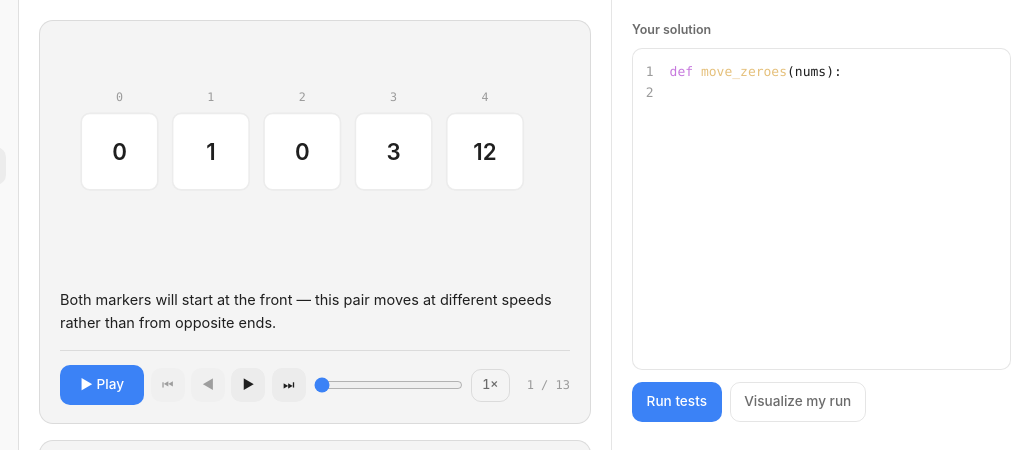
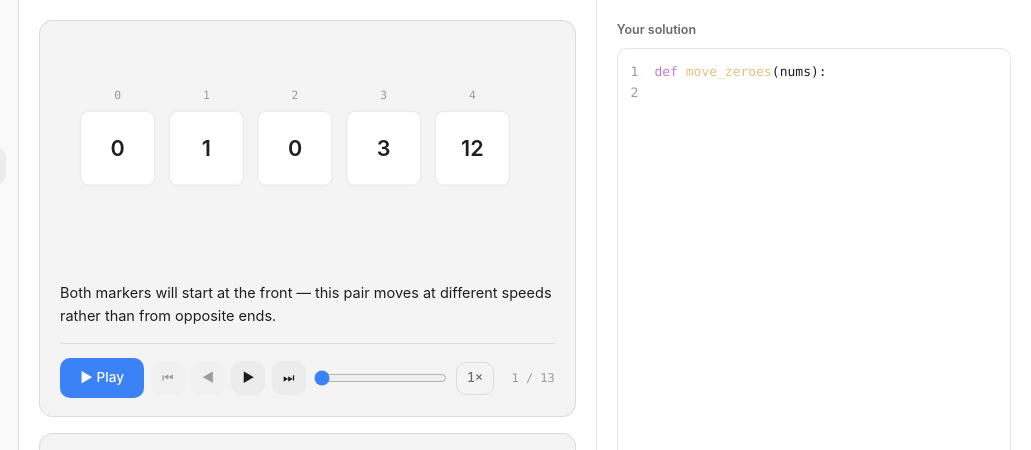
Before and after one commit to akshanshkmr/stepwise, a plain HTML site: page index.html in a window 1280 px wide. Shown: the top 450 px of the page, 249-1280 px from the left. Drawn offline with Linux system fonts and the light colour scheme.

Commit message:
Give the editor room, and give the drag handle back
The editor column was capped at 420px and the editor itself was a fixed 320px
with resizing disabled — a regression from adding the highlight overlay, which
replaced a resizable textarea with a fixed-height field.

It now scales with the viewport (52vh, clamped) and is draggable again. The
overlay children are inset:0, so the highlight layer follows the drag exactly.
The column widens on wide screens, where the extra width was becoming
whitespace: the centre content is capped at a readable measure anyway.

Co-Authored-By: Claude Opus 5 <noreply@anthropic.com>

```diff
--- a/style.css
+++ b/style.css
@@ -216,7 +216,10 @@ select, button, textarea, input { font: inherit; color: inherit; }
 
 /* ---- main -------------------------------------------------------------- */
 
-.work { flex: 1; display: grid; grid-template-columns: minmax(0, 1fr) minmax(340px, 420px); min-width: 0; }
+.work {
+  flex: 1; display: grid; min-width: 0;
+  grid-template-columns: minmax(0, 1fr) clamp(380px, 34vw, 620px);
+}
 
 .column { overflow-y: auto; padding: 1.25rem; min-width: 0; }
 /* Measure, not width: long prose lines are hard to read, and the animation
@@ -442,7 +445,13 @@ button:disabled { opacity: .4; cursor: not-allowed; }
   tab-size: 4;
 }
 
-.editor-field { position: relative; flex: 1; min-width: 0; height: 320px; }
+.editor-field {
+  position: relative; flex: 1; min-width: 0;
+  height: clamp(320px, 52vh, 720px);
+  min-height: 200px;
+  /* resize needs a non-visible overflow to get a grip */
+  resize: vertical; overflow: hidden;
+}
 
 #highlight, #editor {
   position: absolute; inset: 0;
```
